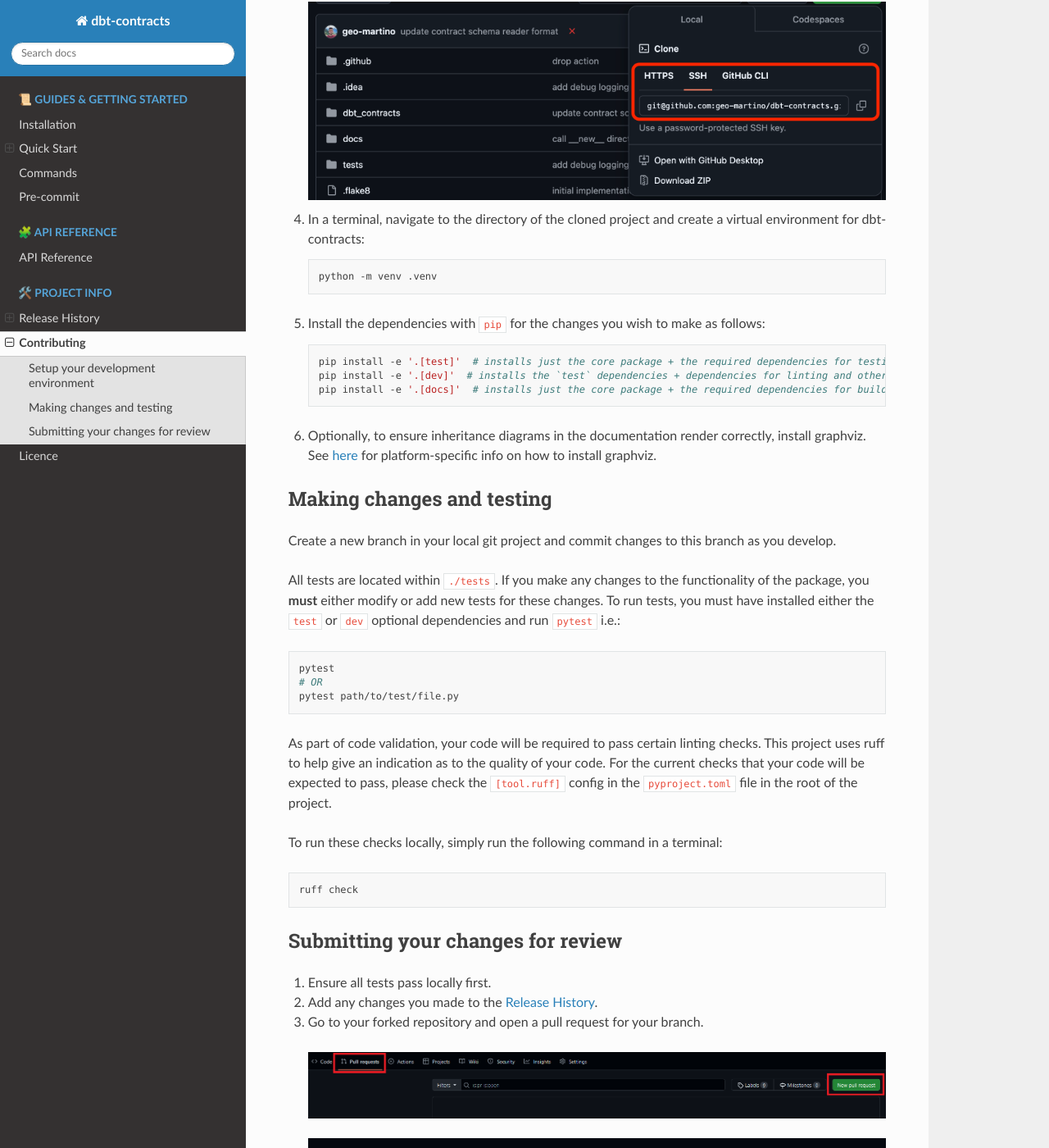
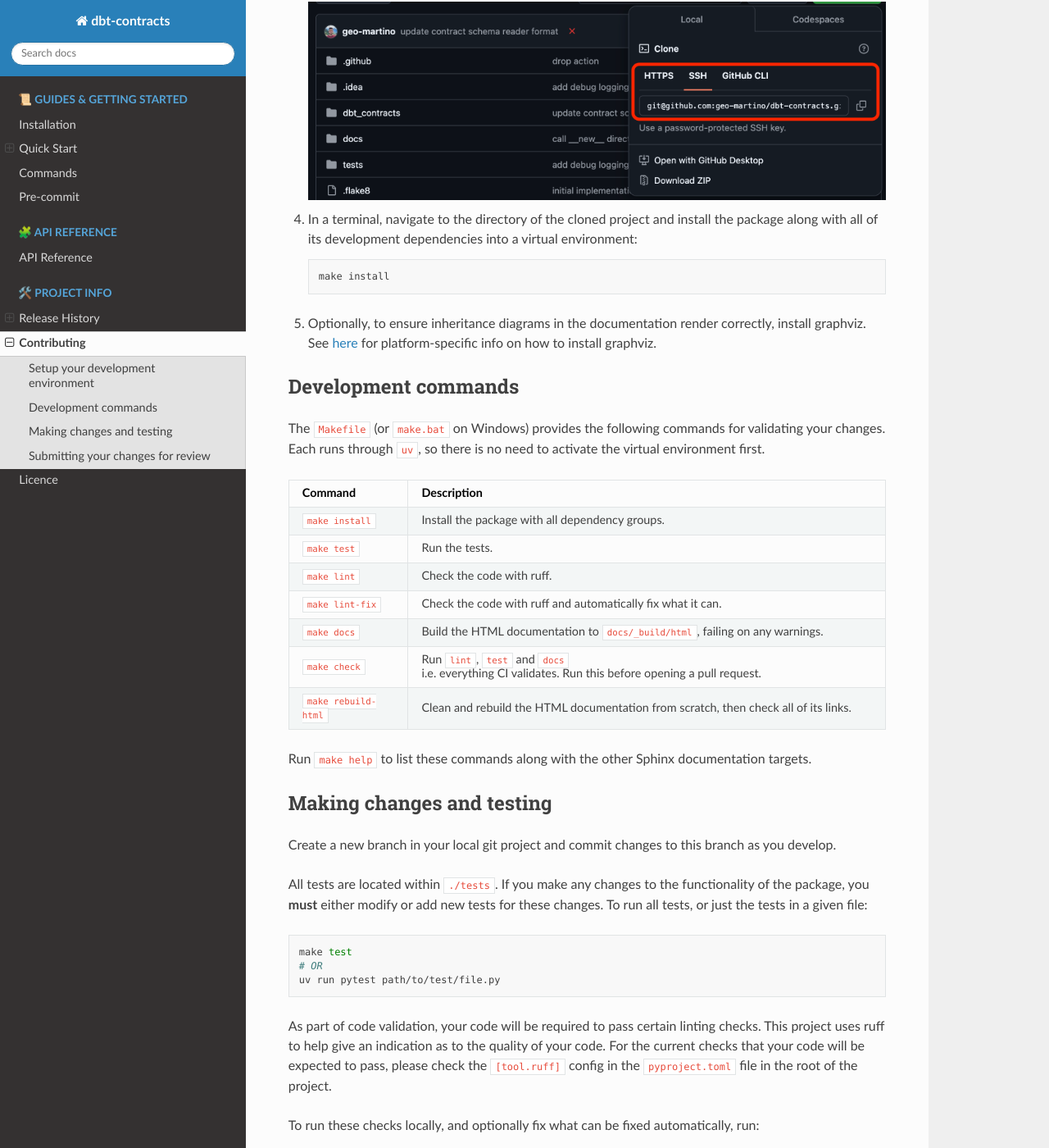
Before and after one commit to geo-martino/dbt-contracts, a Sphinx documentation site: the page built from docs/info/contributing.rst, in a window 1280 px wide and 1400 px high, scrolled down 539 px. Shown: the whole window at 82% size. Built offline with Sphinx 7.4.7 and the Read the Docs theme 3.1.0, drawn with Linux system fonts in a browser that asks for light colours; pages that are not in the unit, such as notebooks, are missing from menus; some of the changed text lies outside the part shown.

Commit message:
Add make commands for development and document them
Add install, test, lint, lint-fix, docs and check targets to the Makefile
and make.bat, running through uv so the virtual environment needn't be
activated. make docs builds the docs as CI does, failing on warnings, and
the docs CI job now uses it. make check runs everything CI validates.

Update the contributing guide to use these commands. It also required
Python 3.11 and installed optional extras which don't exist, as the
project uses dependency groups; it now requires Python 3.12 and uv.

Co-Authored-By: Claude Opus 5.5 <noreply@anthropic.com>

```diff
--- a/docs/info/contributing.rst
+++ b/docs/info/contributing.rst
@@ -6,7 +6,8 @@ To contribute to dbt-contracts, follow these steps:
 
 Setup your development environment
 ==================================
-1. Ensure you have Python3.11 or greater installed on your system.
+1. Ensure you have Python 3.12 or greater and `uv <https://docs.astral.sh/uv/getting-started/installation/>`_
+   installed on your system.
 2. Go to the `GitHub repository <https://github.com/geo-martino/dbt-contracts>`_ and fork the project by clicking
    **Fork** in the top left:
 
@@ -17,22 +18,43 @@ Setup your development environment
 
    .. image:: images/contributing/clone.png
 
-4. In a terminal, navigate to the directory of the cloned project and create a virtual environment for dbt-contracts:
+4. In a terminal, navigate to the directory of the cloned project and install the package
+   along with all of its development dependencies into a virtual environment:
 
    .. code-block:: bash
 
-      python -m venv .venv
+      make install
 
-5. Install the dependencies with ``pip`` for the changes you wish to make as follows:
+5. Optionally, to ensure inheritance diagrams in the documentation render correctly, install graphviz.
+   See `here <https://graphviz.org/download/>`_ for platform-specific info on how to install graphviz.
 
-   .. code-block:: bash
+Development commands
+====================
+The ``Makefile`` (or ``make.bat`` on Windows) provides the following commands for validating your changes.
+Each runs through ``uv``, so there is no need to activate the virtual environment first.
 
-      pip install -e '.[test]'  # installs just the core package + the required dependencies for testing
-      pip install -e '.[dev]'  # installs the `test` dependencies + dependencies for linting and other development uses
-      pip install -e '.[docs]'  # installs just the core package + the required dependencies for building documentation
+.. list-table::
+   :header-rows: 1
+   :widths: 20 80
 
-6. Optionally, to ensure inheritance diagrams in the documentation render correctly, install graphviz.
-   See `here <https://graphviz.org/download/>`_ for platform-specific info on how to install graphviz.
+   * - Command
+     - Description
+   * - ``make install``
+     - Install the package with all dependency groups.
+   * - ``make test``
+     - Run the tests.
+   * - ``make lint``
+     - Check the code with ruff.
+   * - ``make lint-fix``
+     - Check the code with ruff and automatically fix what it can.
+   * - ``make docs``
+     - Build the HTML documentation to ``docs/_build/html``, failing on any warnings.
+   * - ``make check``
+     - Run ``lint``, ``test`` and ``docs`` i.e. everything CI validates. Run this before opening a pull request.
+   * - ``make rebuild-html``
+     - Clean and rebuild the HTML documentation from scratch, then check all of its links.
+
+Run ``make help`` to list these commands along with the other Sphinx documentation targets.
 
 Making changes and testing
 ==========================
@@ -41,28 +63,36 @@ Create a new branch in your local git project and commit changes to this branch
 All tests are located within ``./tests``.
 If you make any changes to the functionality of the package, you **must** either modify or add new tests
 for these changes.
-To run tests, you must have installed either the ``test`` or ``dev`` optional dependencies and run ``pytest`` i.e.:
+To run all tests, or just the tests in a given file:
 
 .. code-block:: bash
 
-   pytest
+   make test
    # OR
-   pytest path/to/test/file.py
+   uv run pytest path/to/test/file.py
 
 As part of code validation, your code will be required to pass certain linting checks.
 This project uses ruff to help give an indication as to the quality of your code.
 For the current checks that your code will be expected to pass,
 please check the ``[tool.ruff]`` config in the ``pyproject.toml`` file in the root of the project.
 
-To run these checks locally, simply run the following command in a terminal:
+To run these checks locally, and optionally fix what can be fixed automatically, run:
 
 .. code-block:: bash
 
-   ruff check
+   make lint
+   # OR
+   make lint-fix
+
+If you change the documentation or any docstrings, check the documentation still builds without warnings:
+
+.. code-block:: bash
+
+   make docs
 
 Submitting your changes for review
 ==================================
-1. Ensure all tests pass locally first.
+1. Ensure everything CI validates passes locally first by running ``make check``.
 2. Add any changes you made to the :ref:`release-history`.
 3. Go to your forked repository and open a pull request for your branch.
 
--- a/docs/info/release-history.rst
+++ b/docs/info/release-history.rst
@@ -56,6 +56,8 @@ Fixed
 Documentation
 -------------
 * Linting now uses ruff instead of flake8.
+* Added ``make`` commands for development e.g. ``make test``, ``make lint`` and ``make check``,
+  and updated the contributing guide to use them with ``uv``.
 * Fixed docs build warnings and removed warning suppressions for Sphinx extensions which are not enabled.
 * Added an API reference with inheritance diagrams, generated by ``sphinx.ext.autosummary`` on every docs build.
   Packages now declare their public API in ``__all__`` so classes re-exported from private modules are documented.
```
Also changed, not shown: 3 other files.
